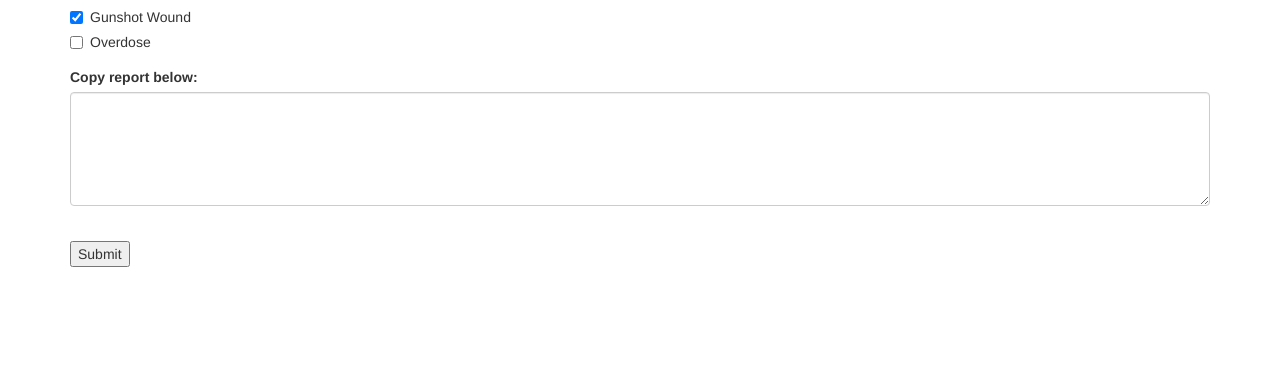
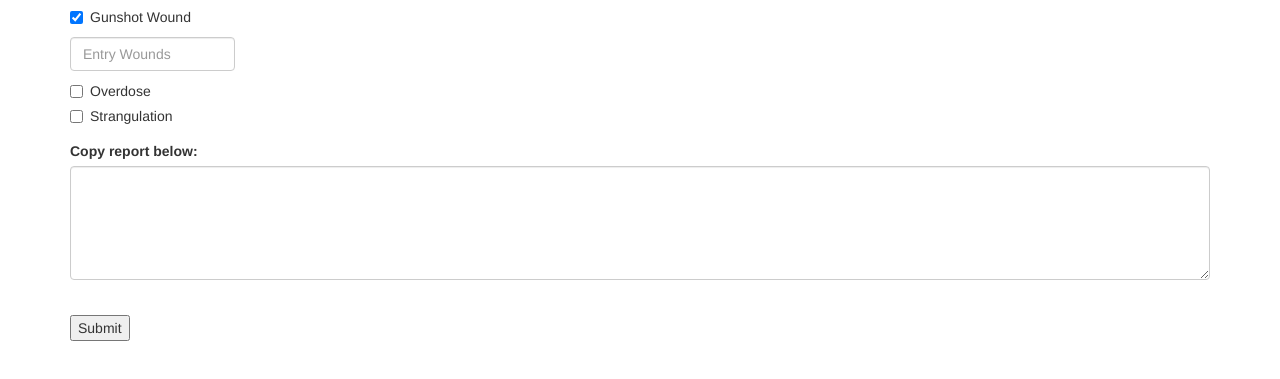
Before and after one commit to cainmd/forensic_corrector, a plain HTML site: page index.html in a window 1280 px wide. Both pictures are taken after a click on the label "Gunshot Wound". Shown: the part 331-710 px from the top of the page. Drawn offline with nearby package versions, Linux system fonts and the light colour scheme.

Commit message:
Update index.html

```diff
--- a/index.html
+++ b/index.html
@@ -23,11 +23,20 @@
 <form role = "form">
 				<h2>Select items to review below: </h2>
 					<div class="form-group">
+
 						<div class="checkbox">
-						  <label><input type="checkbox" value="GSW">Gunshot Wound</label>
+							<label><input type="checkbox" id = "GSW" value="GSW">Gunshot Wound</label>
+						</div>
+						<div class="row" id="GSW_div" style="display:none">
+							<div class="col-md-2">
+								<input class="form-control" placeholder = "Entry Wounds" id="GSW_entries" type="text" >
+							</div>
 						</div>
 						<div class="checkbox">
 						  <label><input type="checkbox" value="OD">Overdose</label>
+						</div>
+						<div class="checkbox">
+						  <label><input type="checkbox" value="STR">Strangulation</label>
 						</div>
 					</div>
 
@@ -54,11 +63,9 @@
 
 <script type="text/javascript" src="js/jquery.js"></script>
 <script type="text/javascript" src="js/bootstrap.min.js"></script>
-
 <script type="text/javascript" src="js/main.js"></script>
-<script type="text/javascript" src="js/jquery-ui.min.js"></script>
-
-
+<script type="text/javascript" src="js/GSW.js"></script>
+<script type="text/javascript" src="js/strangulation.js"></script>
 
  <div id = "footer">
 
```
